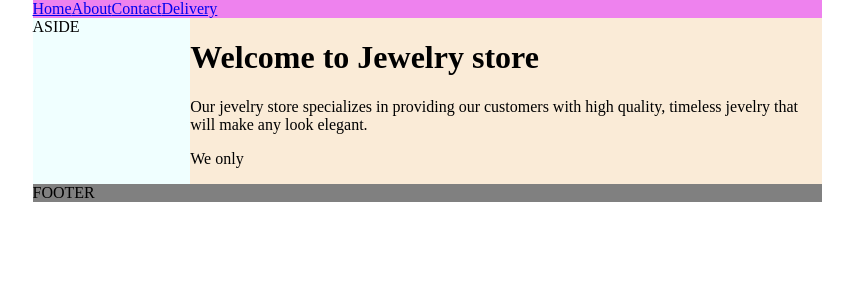
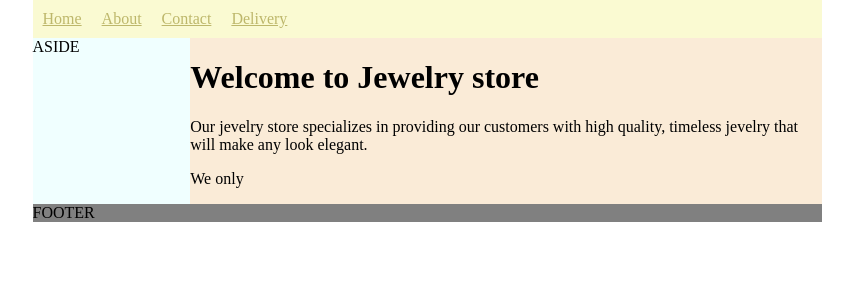
Before and after one commit to keneshova/diploma, a React (Vite) app: page / in a window 1280 px wide. Shown: the top 300 px of the page, without its empty margins (213-1066 px from the left). Built offline with nearby package versions, Linux system fonts and the light colour scheme.

Commit message:
added a list and styled it

```diff
--- a/src/componets/Layout/Layout.css
+++ b/src/componets/Layout/Layout.css
@@ -8,7 +8,7 @@
   flex-basis: 100%;
   flex-grow: 0;
   flex-shrink: 0;
-  background-color:violet;
+  background-color:lightgoldenrodyellow;
 }
 .Layout aside{
   flex: 20% 0 0 ;
--- a/src/componets/Nav/Nav.css
+++ b/src/componets/Nav/Nav.css
@@ -0,0 +1,11 @@
+.Nav ul{
+  display: flex;
+  list-style-type: none;
+  margin: 0;
+  padding: 0;
+}
+.Nav ul li a {
+  color:darkkhaki;
+  padding: 10px;
+  display: block;
+}
--- a/src/componets/Nav/Nav.jsx
+++ b/src/componets/Nav/Nav.jsx
@@ -4,10 +4,13 @@ import "./Nav.css";
 export default function Nav() {
   return(
     <nav className="Nav">
-      <NavLink to="/">Home</NavLink>
-      <NavLink to="/about">About</NavLink>
-      <NavLink to="/contact">Contact</NavLink>
-      <NavLink to="/delivery">Delivery</NavLink>
+      <ul>
+       <li><NavLink to="/">Home</NavLink></li>
+       <li><NavLink to="/about">About</NavLink></li>
+       <li><NavLink to="/contact">Contact</NavLink></li>
+       <li><NavLink to="/delivery">Delivery</NavLink></li>
+
+      </ul>
 
 
     </nav>
```
